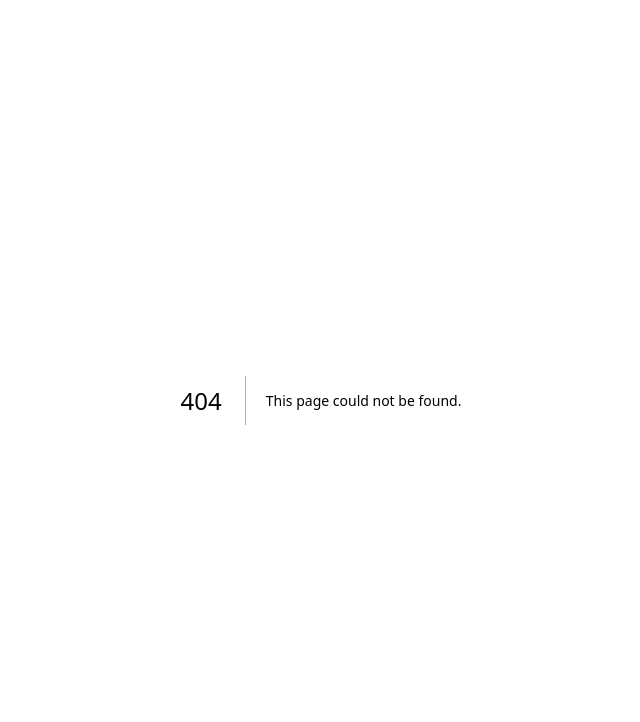
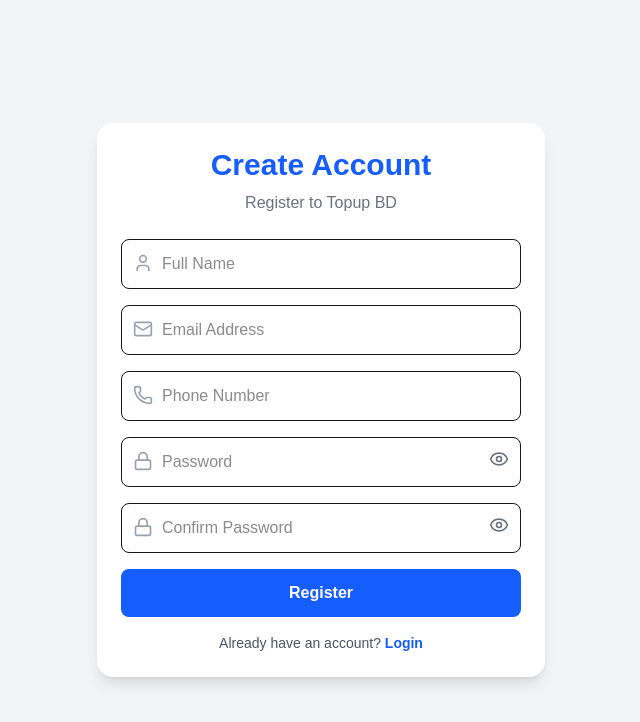
Before and after one commit to omorbro/topup-bd, a Next.js app: page /register in a window 1280 px wide. Before the commit this address had no page. Shown: the top 722 px of the page, without its empty margins (319-959 px from the left). Built offline with nearby package versions, Linux system fonts and the light colour scheme.

Commit message:
Registration system completed

```diff
--- /dev/null
+++ b/app/register/page.tsx
@@ -0,0 +1,220 @@
+"use client";
+
+import { useState } from "react";
+import { useRouter } from "next/navigation";
+import Link from "next/link";
+
+import { auth, db } from "@/lib/firebase";
+
+import {
+  createUserWithEmailAndPassword,
+  updateProfile,
+} from "firebase/auth";
+
+import {
+  doc,
+  setDoc,
+  serverTimestamp,
+} from "firebase/firestore";
+
+import {
+  Eye,
+  EyeOff,
+  User,
+  Mail,
+  Phone,
+  Lock,
+} from "lucide-react";
+
+export default function RegisterPage() {
+  const router = useRouter();
+
+  const [fullName, setFullName] = useState("");
+  const [email, setEmail] = useState("");
+  const [phone, setPhone] = useState("");
+
+  const [password, setPassword] = useState("");
+  const [confirmPassword, setConfirmPassword] = useState("");
+
+  const [showPassword, setShowPassword] = useState(false);
+  const [showConfirmPassword, setShowConfirmPassword] =
+    useState(false);
+
+  const [loading, setLoading] = useState(false);
+
+  const handleRegister = async (
+    e: React.FormEvent<HTMLFormElement>
+  ) => {
+    e.preventDefault();
+    if (
+      !fullName ||
+      !email ||
+      !phone ||
+      !password ||
+      !confirmPassword
+    ) {
+      alert("সব তথ্য পূরণ করুন");
+      return;
+    }
+
+    if (password.length < 6) {
+      alert("পাসওয়ার্ড কমপক্ষে ৬ অক্ষরের হতে হবে");
+      return;
+    }
+
+    if (password !== confirmPassword) {
+      alert("পাসওয়ার্ড মিলছে না");
+      return;
+    }
+
+    try {
+      setLoading(true);
+
+      const userCredential =
+        await createUserWithEmailAndPassword(
+          auth,
+          email,
+          password
+        );
+
+      await updateProfile(userCredential.user, {
+        displayName: fullName,
+      });
+
+      await setDoc(
+        doc(db, "users", userCredential.user.uid),
+        {
+          uid: userCredential.user.uid,
+          fullName,
+          email,
+          phone,
+          createdAt: serverTimestamp(),
+        }
+      );
+
+      alert("রেজিস্ট্রেশন সফল হয়েছে!");
+
+      router.push("/dashboard");
+    } catch (error: any) {
+      alert(error.message);
+    } finally {
+      setLoading(false);
+    }
+  };
+
+  return (
+    <div className="min-h-screen flex items-center justify-center bg-gray-100 p-4">
+      <div className="w-full max-w-md bg-white rounded-2xl shadow-lg p-6">
+
+        <h1 className="text-3xl font-bold text-center text-blue-600">
+          Create Account
+        </h1>
+
+        <p className="text-center text-gray-500 mt-2 mb-6">
+          Register to Topup BD
+        </p>
+
+        <form
+          onSubmit={handleRegister}
+          className="space-y-4"
+        >
+          <div className="relative">
+            <User className="absolute left-3 top-3.5 h-5 w-5 text-gray-400" />
+            <input
+              type="text"
+              placeholder="Full Name"
+              value={fullName}
+              onChange={(e) => setFullName(e.target.value)}
+              className="w-full border rounded-lg pl-10 pr-4 py-3 focus:outline-none focus:ring-2 focus:ring-blue-500"
+            />
+          </div>
+
+          <div className="relative">
+            <Mail className="absolute left-3 top-3.5 h-5 w-5 text-gray-400" />
+            <input
+              type="email"
+              placeholder="Email Address"
+              value={email}
+              onChange={(e) => setEmail(e.target.value)}
+              className="w-full border rounded-lg pl-10 pr-4 py-3 focus:outline-none focus:ring-2 focus:ring-blue-500"
+            />
+          </div>
+
+          <div className="relative">
+            <Phone className="absolute left-3 top-3.5 h-5 w-5 text-gray-400" />
+            <input
+              type="tel"
+              placeholder="Phone Number"
+              value={phone}
+              onChange={(e) => setPhone(e.target.value)}
+              className="w-full border rounded-lg pl-10 pr-4 py-3 focus:outline-none focus:ring-2 focus:ring-blue-500"
+            />
+          </div>
+
+          <div className="relative">
+            <Lock className="absolute left-3 top-3.5 h-5 w-5 text-gray-400" />
+            <input
+              type={showPassword ? "text" : "password"}
+              placeholder="Password"
+              value={password}
+              onChange={(e) => setPassword(e.target.value)}
+              className="w-full border rounded-lg pl-10 pr-12 py-3 focus:outline-none focus:ring-2 focus:ring-blue-500"
+            />
+
+            <button
+              type="button"
+              onClick={() => setShowPassword(!showPassword)}
+              className="absolute right-3 top-3 text-gray-500"
+            >
+              {showPassword ? <EyeOff size={20} /> : <Eye size={20} />}
+            </button>
+          </div>
+
+          <div className="relative">
+            <Lock className="absolute left-3 top-3.5 h-5 w-5 text-gray-400" />
+            <input
+              type={showConfirmPassword ? "text" : "password"}
+              placeholder="Confirm Password"
+              value={confirmPassword}
+              onChange={(e) => setConfirmPassword(e.target.value)}
+              className="w-full border rounded-lg pl-10 pr-12 py-3 focus:outline-none focus:ring-2 focus:ring-blue-500"
+            />
+
+            <button
+              type="button"
+              onClick={() =>
+                setShowConfirmPassword(!showConfirmPassword)
+              }
+              className="absolute right-3 top-3 text-gray-500"
+            >
+              {showConfirmPassword ? (
+                <EyeOff size={20} />
+              ) : (
+                <Eye size={20} />
+              )}
+            </button>
+          </div>
+
+          <button
+            type="submit"
+            disabled={loading}
+            className="w-full bg-blue-600 hover:bg-blue-700 text-white font-semibold py-3 rounded-lg transition disabled:opacity-50"
+          >
+            {loading ? "Creating Account..." : "Register"}
+          </button>
+
+          <p className="text-center text-sm text-gray-600">
+            Already have an account?{" "}
+            <Link
+              href="/login"
+              className="text-blue-600 font-semibold hover:underline"
+            >
+              Login
+            </Link>
+          </p>
+
+        </form>
+      </div>
+    </div>
+  );
+}
--- a/components/Header.tsx
+++ b/components/Header.tsx
@@ -1,11 +1,13 @@
+import Link from "next/link";
+
 export default function Header() {
   return (
-    <header className="sticky top-0 z-50 bg-white border-b border-gray-200 shadow-lg">
+    <header className="sticky top-0 z-50 bg-white border-b border-gray-200 shadow">
       <div className="max-w-7xl mx-auto flex items-center justify-between p-4">
 
-        <h1 className="text-2xl font-bold text-blue-700">
+        <Link href="/" className="text-2xl font-bold text-blue-700">
           TOPUP <span className="text-cyan-500">BD</span>
-        </h1>
+        </Link>
 
         <div className="hidden md:flex flex-1 mx-6">
           <input
@@ -16,21 +18,32 @@
         </div>
 
         <div className="flex items-center gap-2">
+
           <button className="bg-gray-100 px-3 py-2 rounded-lg hover:bg-gray-200">
             🔔
           </button>
 
-          <button className="bg-green-600 text-white px-4 py-2 rounded-lg hover:bg-green-700">
+          <Link
+            href="/wallet"
+            className="bg-green-600 text-white px-4 py-2 rounded-lg hover:bg-green-700"
+          >
             Wallet
-          </button>
+          </Link>
 
-          <button className="bg-blue-600 text-white px-4 py-2 rounded-lg hover:bg-blue-700">
+          <Link
+            href="/login"
+            className="bg-blue-600 text-white px-4 py-2 rounded-lg hover:bg-blue-700"
+          >
             Login
-          </button>
+          </Link>
 
-          <button className="bg-red-600 text-white px-4 py-2 rounded-lg hover:bg-red-700">
+          <Link
+            href="/register"
+            className="bg-red-600 text-white px-4 py-2 rounded-lg hover:bg-red-700"
+          >
             Register
-          </button>
+          </Link>
+
         </div>
 
       </div>
--- a/lib/firebase.ts
+++ b/lib/firebase.ts
@@ -1,17 +1,20 @@
 import { initializeApp } from "firebase/app";
+import { getAuth } from "firebase/auth";
 import { getFirestore } from "firebase/firestore";
 
 const firebaseConfig = {
-  apiKey: "AIzaSyDE7J_k7d8RJB39LmjQXGuFWm7AmpjAWI",
+  apiKey: "AIzaSyDE7J_k7d8RJB39LmjQXGuFWm7AMpjAWrI",
   authDomain: "topup-bd-600b5.firebaseapp.com",
   projectId: "topup-bd-600b5",
   storageBucket: "topup-bd-600b5.firebasestorage.app",
   messagingSenderId: "950554800995",
   appId: "1:950554800995:web:e45d692acf00d75ebb5956",
-  measurementId: "G-D6399XFRDE"
+  measurementId: "G-D6399XFRDE",
 };
 
 const app = initializeApp(firebaseConfig);
 
+export const auth = getAuth(app);
 export const db = getFirestore(app);
+
 export default app;
--- a/package.json
+++ b/package.json
@@ -13,6 +13,7 @@
     "bcryptjs": "^3.0.3",
     "firebase": "^12.16.0",
     "jsonwebtoken": "^9.0.3",
+    "lucide-react": "^1.24.0",
     "next": "16.2.10",
     "prisma": "^7.8.0",
     "react": "19.2.4",
```
Also changed, not shown: 1 other file (tests, documents, lock files or other folders).
